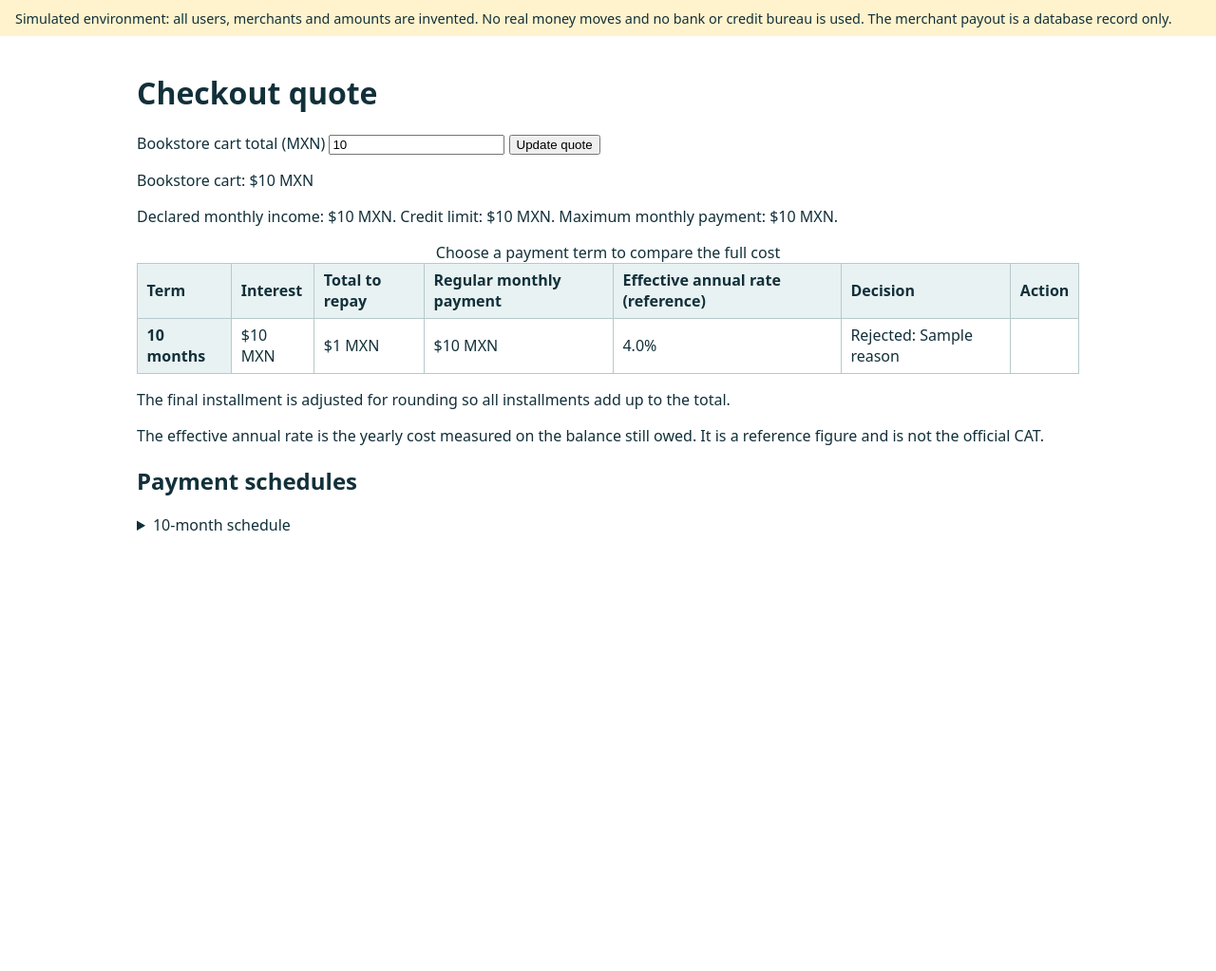
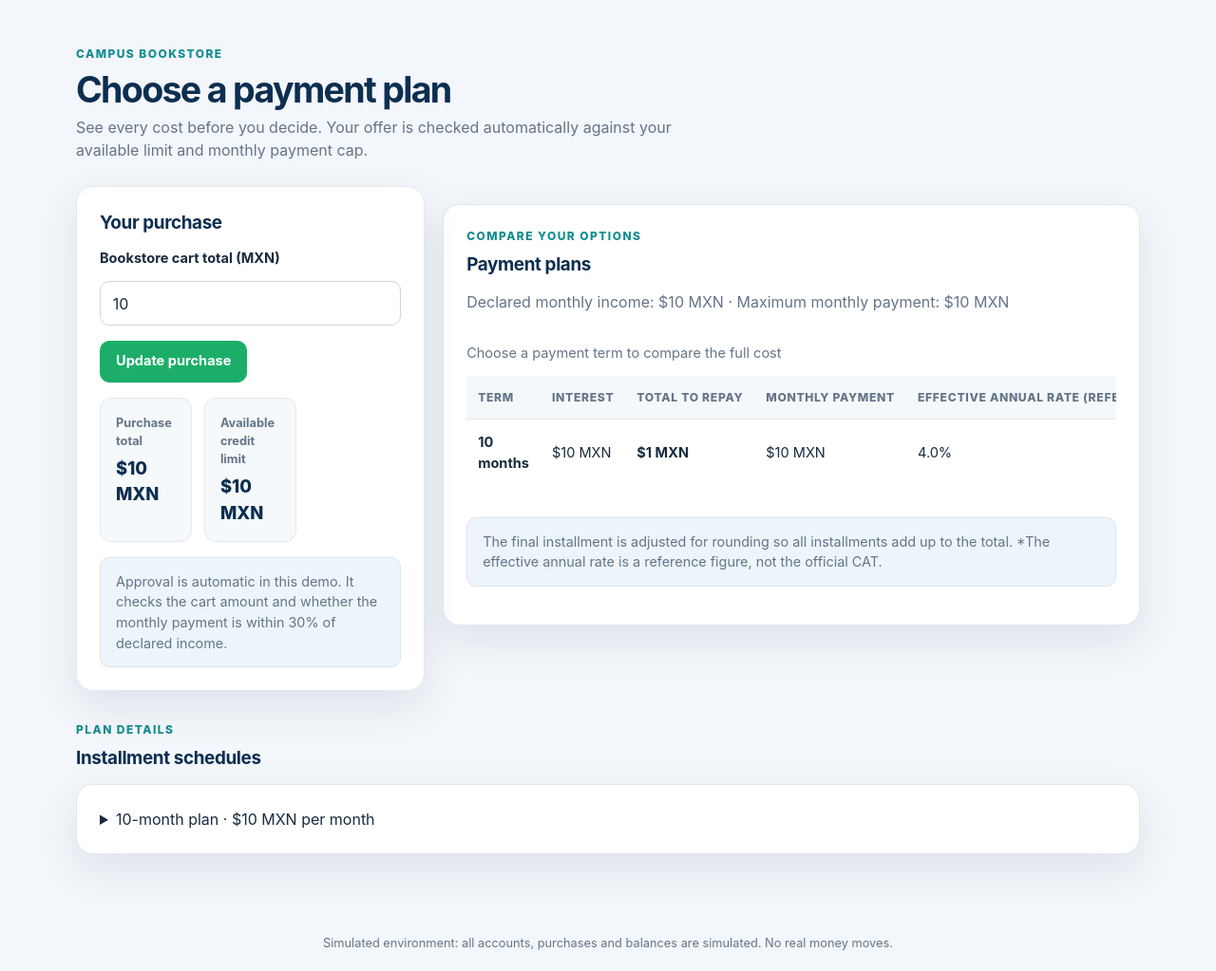
Before and after one commit to Najhid/Paga-F-cil-, a Flask app: template src/templates/checkout.html in a window 1280 px wide. Shown: the whole page at 95% size. Before the commit the page ends 559 px from the top, so only its background shows below. Run offline with Flask 3, Linux system fonts and the light colour scheme; the template is opened without the code that fills it: most values are stand-ins (such as "Sample title", 1, 10 or a date in 2020).

Commit message:
Improve student-facing app interface
Co-authored-by: Copilot <223556219+Copilot@users.noreply.github.com>

```diff
--- /dev/null
+++ b/src/static/app.css
@@ -0,0 +1,379 @@
+:root {
+  color-scheme: light;
+  --navy: #123b67;
+  --navy-deep: #0c2e50;
+  --teal: #128d91;
+  --green: #1cae69;
+  --ink: #172b3d;
+  --muted: #647587;
+  --line: #e1e8ef;
+  --surface: #ffffff;
+  --page: #f3f6fa;
+  --success: #17653e;
+  --success-bg: #e9f7ef;
+  --danger: #a23838;
+  --danger-bg: #fff0ef;
+  --shadow: 0 16px 45px rgb(22 46 73 / 9%);
+}
+
+* { box-sizing: border-box; }
+
+body {
+  min-width: 320px;
+  margin: 0;
+  background: var(--page);
+  color: var(--ink);
+  font: 16px/1.5 -apple-system, BlinkMacSystemFont, "Segoe UI", sans-serif;
+}
+
+a { color: var(--navy); }
+
+.site-header {
+  background: var(--surface);
+  border-bottom: 1px solid var(--line);
+}
+
+.site-nav {
+  display: flex;
+  align-items: center;
+  gap: 2rem;
+  width: min(1120px, calc(100% - 2.5rem));
+  min-height: 76px;
+  margin: 0 auto;
+}
+
+.wordmark {
+  color: var(--navy);
+  font-size: 1.55rem;
+  font-weight: 800;
+  letter-spacing: -.06em;
+  text-decoration: none;
+}
+
+.wordmark span { color: var(--green); }
+
+.nav-links, .account-menu {
+  display: flex;
+  align-items: center;
+  gap: 1.4rem;
+}
+
+.nav-links a {
+  color: var(--muted);
+  font-size: .94rem;
+  font-weight: 650;
+  text-decoration: none;
+}
+
+.nav-links a:hover, .nav-links a:focus-visible { color: var(--navy); }
+
+.account-menu {
+  gap: .9rem;
+  margin-left: auto;
+}
+
+.account-name {
+  color: var(--muted);
+  font-size: .92rem;
+}
+
+.account-menu form, .quote-form, .installment-actions form { margin: 0; }
+
+.page-shell {
+  width: min(1120px, calc(100% - 2.5rem));
+  min-height: calc(100vh - 142px);
+  margin: 0 auto;
+  padding: 3rem 0 4rem;
+}
+
+.page-heading {
+  display: flex;
+  align-items: flex-end;
+  justify-content: space-between;
+  gap: 1.5rem;
+  margin-bottom: 1.6rem;
+}
+
+.eyebrow {
+  margin: 0 0 .45rem;
+  color: var(--teal);
+  font-size: .75rem;
+  font-weight: 800;
+  letter-spacing: .12em;
+  text-transform: uppercase;
+}
+
+h1, h2, p { margin-top: 0; }
+
+h1 {
+  margin-bottom: .35rem;
+  color: var(--navy-deep);
+  font-size: clamp(1.8rem, 3vw, 2.35rem);
+  letter-spacing: -.045em;
+  line-height: 1.15;
+}
+
+h2 {
+  margin-bottom: .8rem;
+  color: var(--navy-deep);
+  font-size: 1.18rem;
+  letter-spacing: -.02em;
+}
+
+.subtitle, .muted { color: var(--muted); }
+.subtitle { max-width: 650px; margin-bottom: 0; }
+
+.card {
+  padding: 1.5rem;
+  background: var(--surface);
+  border: 1px solid var(--line);
+  border-radius: 18px;
+  box-shadow: var(--shadow);
+}
+
+.card + .card { margin-top: 1.2rem; }
+
+.quote-layout {
+  display: grid;
+  grid-template-columns: minmax(230px, .75fr) minmax(0, 1.5fr);
+  gap: 1.2rem;
+  align-items: start;
+}
+
+.cart-card { position: sticky; top: 1rem; }
+.cart-card > p:last-child { margin-bottom: 0; }
+
+label {
+  display: block;
+  margin-bottom: .45rem;
+  color: var(--ink);
+  font-size: .91rem;
+  font-weight: 700;
+}
+
+input {
+  width: 100%;
+  min-height: 46px;
+  margin: .35rem 0 1rem;
+  padding: .65rem .8rem;
+  background: var(--surface);
+  border: 1px solid #cbd6e1;
+  border-radius: 10px;
+  color: var(--ink);
+  font: inherit;
+}
+
+input:focus-visible, button:focus-visible, a:focus-visible {
+  outline: 3px solid rgb(18 141 145 / 28%);
+  outline-offset: 2px;
+}
+
+button, .button {
+  display: inline-flex;
+  align-items: center;
+  justify-content: center;
+  min-height: 42px;
+  padding: .62rem 1rem;
+  background: var(--navy);
+  border: 1px solid var(--navy);
+  border-radius: 10px;
+  color: #fff;
+  cursor: pointer;
+  font: inherit;
+  font-size: .91rem;
+  font-weight: 700;
+  text-decoration: none;
+  transition: background-color .15s ease, transform .15s ease;
+}
+
+button:hover, .button:hover { background: var(--navy-deep); }
+button:active, .button:active { transform: translateY(1px); }
+.button-primary { background: var(--green); border-color: var(--green); }
+.button-primary:hover { background: #168d56; }
+.button-quiet {
+  min-height: 36px;
+  padding: .4rem .7rem;
+  background: transparent;
+  border-color: var(--line);
+  color: var(--navy);
+}
+.button-quiet:hover { background: var(--page); }
+
+.metric-grid {
+  display: grid;
+  grid-template-columns: repeat(3, minmax(0, 1fr));
+  gap: .8rem;
+  margin: 1rem 0 0;
+}
+
+.metric {
+  min-width: 0;
+  padding: 1rem;
+  background: #f6f9fc;
+  border: 1px solid var(--line);
+  border-radius: 12px;
+}
+
+.metric-label {
+  display: block;
+  margin-bottom: .35rem;
+  color: var(--muted);
+  font-size: .8rem;
+  font-weight: 650;
+}
+
+.metric-value {
+  color: var(--navy-deep);
+  font-size: 1.15rem;
+  font-weight: 800;
+  overflow-wrap: anywhere;
+}
+
+.table-wrap { overflow-x: auto; }
+table {
+  width: 100%;
+  margin: 1rem 0;
+  border-collapse: collapse;
+  font-size: .91rem;
+}
+
+caption {
+  padding: 0 0 .75rem;
+  color: var(--muted);
+  text-align: left;
+}
+
+th, td {
+  padding: .85rem .75rem;
+  border-bottom: 1px solid var(--line);
+  text-align: left;
+  vertical-align: middle;
+}
+
+thead th {
+  background: #f5f8fb;
+  color: var(--muted);
+  font-size: .76rem;
+  font-weight: 800;
+  letter-spacing: .055em;
+  text-transform: uppercase;
+  white-space: nowrap;
+}
+
+tbody tr:last-child th, tbody tr:last-child td { border-bottom: 0; }
+td form { display: inline; }
+
+.decision {
+  display: inline-flex;
+  padding: .28rem .58rem;
+  border-radius: 999px;
+  font-size: .78rem;
+  font-weight: 750;
+  white-space: nowrap;
+}
+
+.decision-approved { background: var(--success-bg); color: var(--success); }
+.decision-rejected { background: var(--danger-bg); color: var(--danger); }
+.status { text-transform: capitalize; }
+
+.notice {
+  margin: 1rem 0;
+  padding: .85rem 1rem;
+  border-radius: 10px;
+  color: var(--muted);
+  font-size: .9rem;
+}
+
+.notice-info { background: #edf5fb; border: 1px solid #d5e6f4; }
+.error { background: var(--danger-bg); color: var(--danger); font-weight: 650; }
+.empty-state { padding: 2.5rem 1rem; text-align: center; }
+.empty-state p { color: var(--muted); }
+.section-spacer { margin-top: 2rem; }
+.installment-actions { display: flex; flex-wrap: wrap; gap: .45rem; }
+.installment-actions button { min-height: 34px; padding: .38rem .6rem; font-size: .8rem; }
+.installment-actions .late-action { background: transparent; border-color: var(--line); color: var(--muted); }
+
+.login-shell {
+  display: grid;
+  min-height: calc(100vh - 86px);
+  place-items: center;
+  padding: 2.5rem 1.25rem;
+}
+
+.login-card {
+  display: grid;
+  grid-template-columns: 1fr 1fr;
+  width: min(900px, 100%);
+  overflow: hidden;
+  background: var(--surface);
+  border: 1px solid var(--line);
+  border-radius: 24px;
+  box-shadow: 0 24px 70px rgb(22 46 73 / 14%);
+}
+
+.login-brand-panel {
+  display: flex;
+  flex-direction: column;
+  justify-content: center;
+  padding: clamp(1.5rem, 4vw, 3rem);
+  background: linear-gradient(145deg, var(--navy-deep), var(--navy) 62%, #117c83);
+  color: #fff;
+}
+
+.login-brand-panel .logo-frame {
+  width: min(100%, 300px);
+  height: 170px;
+  margin-bottom: 2rem;
+  overflow: hidden;
+  background: #fff;
+  border-radius: 16px;
+}
+
+.login-brand-panel img {
+  width: 100%;
+  height: 100%;
+  object-fit: cover;
+  object-position: center;
+}
+
+.login-brand-panel h1 { color: #fff; font-size: clamp(1.7rem, 3vw, 2.2rem); }
+.login-brand-panel p { margin-bottom: 0; color: rgb(255 255 255 / 78%); }
+.login-form-panel { align-self: center; padding: clamp(1.5rem, 4vw, 3rem); }
+.login-form-panel h2 { margin-bottom: .35rem; font-size: 1.65rem; }
+.login-form-panel .subtitle { margin-bottom: 1.7rem; }
+.login-form-panel button { width: 100%; margin-top: .2rem; }
+.login-footer-note { margin: 1.2rem 0 0; color: var(--muted); font-size: .82rem; }
+
+.site-footer {
+  padding: 1.25rem;
+  color: var(--muted);
+  font-size: .8rem;
+  text-align: center;
+}
+
+.site-footer p { margin: 0; }
+
+@media (max-width: 760px) {
+  .site-nav {
+    flex-wrap: wrap;
+    gap: .6rem 1.3rem;
+    padding: .8rem 0;
+  }
+  .nav-links { order: 3; width: 100%; gap: 1.1rem; }
+  .account-menu { gap: .5rem; }
+  .account-name { font-size: .82rem; }
+  .page-shell { padding-top: 2rem; }
+  .quote-layout { grid-template-columns: 1fr; }
+  .cart-card { position: static; }
+  .metric-grid { grid-template-columns: 1fr; }
+  .page-heading { align-items: flex-start; flex-direction: column; }
+  .login-card { grid-template-columns: 1fr; }
+  .login-brand-panel { padding: 1.5rem; }
+  .login-brand-panel .logo-frame { width: 230px; height: 130px; margin-bottom: 1.2rem; }
+  .login-brand-panel p { display: none; }
+  .login-form-panel { padding: 1.7rem; }
+}
+
+@media (prefers-reduced-motion: reduce) {
+  *, *::before, *::after { scroll-behavior: auto !important; transition-duration: .01ms !important; }
+}
--- a/src/templates/base.html
+++ b/src/templates/base.html
@@ -3,40 +3,36 @@
   <head>
     <meta charset="utf-8">
     <meta name="viewport" content="width=device-width, initial-scale=1">
+    <meta name="theme-color" content="#123b67">
     <title>{% block title %}PagaFácil{% endblock %}</title>
-    <style>
-      body { font-family: system-ui, sans-serif; margin: 0; color: #12303a; }
-      main { max-width: 62rem; margin: 0 auto; padding: 1rem; }
-      .simulated { background: #fff3cd; padding: .6rem 1rem; font-size: .9rem; }
-      nav { display: flex; gap: 1rem; align-items: center; padding: .6rem 1rem; background: #0b6e74; color: #fff; }
-      nav a { color: #fff; }
-      nav form { margin-left: auto; }
-      table { border-collapse: collapse; width: 100%; margin: 1rem 0; }
-      th, td { border: 1px solid #b7c9cc; padding: .4rem .6rem; text-align: left; }
-      th { background: #e8f2f2; }
-      .error { color: #8a1f1f; font-weight: 600; }
-      button { cursor: pointer; }
-    </style>
+    <link rel="stylesheet" href="{{ url_for('static', filename='app.css') }}">
   </head>
   <body>
-    <div class="simulated">
-      Simulated environment: all users, merchants and amounts are invented. No real money moves
-      and no bank or credit bureau is used. The merchant payout is a database record only.
-    </div>
     {% if user %}
-    <nav>
-      <strong>PagaFácil</strong>
+    <header class="site-header">
+      <nav class="site-nav" aria-label="Main navigation">
+        <a class="wordmark" href="{{ url_for('checkout') }}" aria-label="PagaFácil home">
+          Paga<span>Fácil</span>
+        </a>
+        <div class="nav-links">
           <a href="{{ url_for('checkout') }}">Checkout</a>
           <a href="{{ url_for('my_loans') }}">My loans</a>
-      <span>Signed in as {{ user['display_name'] }}</span>
+        </div>
+        <div class="account-menu">
+          <span class="account-name">Hi, {{ user['display_name'] }}</span>
           <form method="post" action="{{ url_for('logout') }}">
             <input type="hidden" name="csrf_token" value="{{ csrf_token() }}">
-        <button type="submit">Sign out</button>
+            <button class="button button-quiet" type="submit">Sign out</button>
           </form>
+        </div>
       </nav>
+    </header>
     {% endif %}
-    <main>
+    <main class="{% block main_class %}page-shell{% endblock %}">
       {% block content %}{% endblock %}
     </main>
+    <footer class="site-footer">
+      <p>Simulated environment: all accounts, purchases and balances are simulated. No real money moves.</p>
+    </footer>
   </body>
 </html>
--- a/src/templates/checkout.html
+++ b/src/templates/checkout.html
@@ -1,16 +1,41 @@
 {% extends "base.html" %}
 {% block title %}Checkout quote · PagaFácil{% endblock %}
 {% block content %}
-<h1>Checkout quote</h1>
-<form method="get" action="{{ url_for('checkout') }}">
-  <label>Bookstore cart total (MXN)
-    <input name="cart" inputmode="decimal" value="{{ cart_total }}">
-  </label>
-  <button type="submit">Update quote</button>
+<header class="page-heading">
+  <div>
+    <p class="eyebrow">Campus bookstore</p>
+    <h1>Choose a payment plan</h1>
+    <p class="subtitle">See every cost before you decide. Your offer is checked automatically against your available limit and monthly payment cap.</p>
+  </div>
+</header>
+
+<div class="quote-layout">
+  <section class="card cart-card" aria-labelledby="cart-heading">
+    <h2 id="cart-heading">Your purchase</h2>
+    <form class="quote-form" method="get" action="{{ url_for('checkout') }}">
+      <label for="cart">Bookstore cart total (MXN)</label>
+      <input id="cart" name="cart" inputmode="decimal" value="{{ cart_total }}" required>
+      <button class="button-primary" type="submit">Update purchase</button>
     </form>
-{% if cart_error %}<p class="error">{{ cart_error }}</p>{% endif %}
-<p>Bookstore cart: {{ cart_total|mxn }}</p>
-<p>Declared monthly income: {{ declared_income|mxn }}. Credit limit: {{ credit_limit|mxn }}. Maximum monthly payment: {{ max_monthly_payment|mxn }}.</p>
+    {% if cart_error %}<p class="notice error" role="alert">{{ cart_error }}</p>{% endif %}
+    <div class="metric-grid">
+      <div class="metric">
+        <span class="metric-label">Purchase total</span>
+        <span class="metric-value">{{ cart_total|mxn }}</span>
+      </div>
+      <div class="metric">
+        <span class="metric-label">Available credit limit</span>
+        <span class="metric-value">{{ credit_limit|mxn }}</span>
+      </div>
+    </div>
+    <p class="notice notice-info">Approval is automatic in this demo. It checks the cart amount and whether the monthly payment is within 30% of declared income.</p>
+  </section>
+
+  <section class="card" aria-labelledby="offers-heading">
+    <p class="eyebrow">Compare your options</p>
+    <h2 id="offers-heading">Payment plans</h2>
+    <p class="muted">Declared monthly income: {{ declared_income|mxn }} · Maximum monthly payment: {{ max_monthly_payment|mxn }}</p>
+    <div class="table-wrap">
       <table>
         <caption>Choose a payment term to compare the full cost</caption>
         <thead>
@@ -18,9 +43,9 @@
             <th scope="col">Term</th>
             <th scope="col">Interest</th>
             <th scope="col">Total to repay</th>
-      <th scope="col">Regular monthly payment</th>
-      <th scope="col">Effective annual rate (reference)</th>
-      <th scope="col">Decision</th>
+            <th scope="col">Monthly payment</th>
+            <th scope="col">Effective annual rate (reference)*</th>
+            <th scope="col">Eligibility</th>
             <th scope="col">Action</th>
           </tr>
         </thead>
@@ -29,30 +54,44 @@
           <tr>
             <th scope="row">{{ quote.term_months }} months</th>
             <td>{{ quote.interest|mxn }}</td>
-      <td>{{ quote.total_repayment|mxn }}</td>
+            <td><strong>{{ quote.total_repayment|mxn }}</strong></td>
             <td>{{ quote.monthly_payment|mxn }}</td>
             <td>{{ quote.effective_annual_rate|pct }}</td>
-      <td>{% if decision.approved %}Approved{% else %}Rejected: {{ decision.reasons|join(" ") }}{% endif %}</td>
+            <td>
+              {% if decision.approved %}
+              <span class="decision decision-approved">Approved</span>
+              {% else %}
+              <span class="decision decision-rejected">Rejected: {{ decision.reasons|join(" ") }}</span>
+              {% endif %}
+            </td>
             <td>
               {% if decision.approved %}
               <form method="post" action="{{ url_for('accept_loan') }}">
                 <input type="hidden" name="csrf_token" value="{{ csrf_token() }}">
                 <input type="hidden" name="cart" value="{{ cart_total }}">
                 <input type="hidden" name="term" value="{{ quote.term_months }}">
-          <button type="submit">Accept {{ quote.term_months }} months</button>
+                <button type="submit">Choose {{ quote.term_months }} months</button>
               </form>
+              {% else %}
+              <span class="muted">Not available</span>
               {% endif %}
             </td>
           </tr>
           {% endfor %}
         </tbody>
       </table>
-<p>The final installment is adjusted for rounding so all installments add up to the total.</p>
-<p>The effective annual rate is the yearly cost measured on the balance still owed. It is a reference figure and is not the official CAT.</p>
-<h2>Payment schedules</h2>
+    </div>
+    <p class="notice notice-info">The final installment is adjusted for rounding so all installments add up to the total. *The effective annual rate is a reference figure, not the official CAT.</p>
+  </section>
+</div>
+
+<section class="section-spacer" aria-labelledby="schedule-heading">
+  <p class="eyebrow">Plan details</p>
+  <h2 id="schedule-heading">Installment schedules</h2>
   {% for quote, decision in offers %}
-<details>
-  <summary>{{ quote.term_months }}-month schedule</summary>
+  <details class="card">
+    <summary>{{ quote.term_months }}-month plan · {{ quote.monthly_payment|mxn }} per month</summary>
+    <div class="table-wrap">
       <table>
         <thead>
           <tr><th scope="col">Installment</th><th scope="col">Due date</th><th scope="col">Amount</th></tr>
@@ -67,6 +106,8 @@
           {% endfor %}
         </tbody>
       </table>
+    </div>
   </details>
   {% endfor %}
+</section>
 {% endblock %}
```
Also changed, not shown: BITACORA.md (+7 -0 lines), src/templates/loan.html (+48 -15 lines), src/templates/loans.html (+23 -7 lines), src/templates/login.html (+26 -8 lines), src/tests/test_app.py (+10 -0 lines), README.md, src/static/pagafacil-logo.jpg (added). Lines whose indentation alone changed are shown as unchanged.
